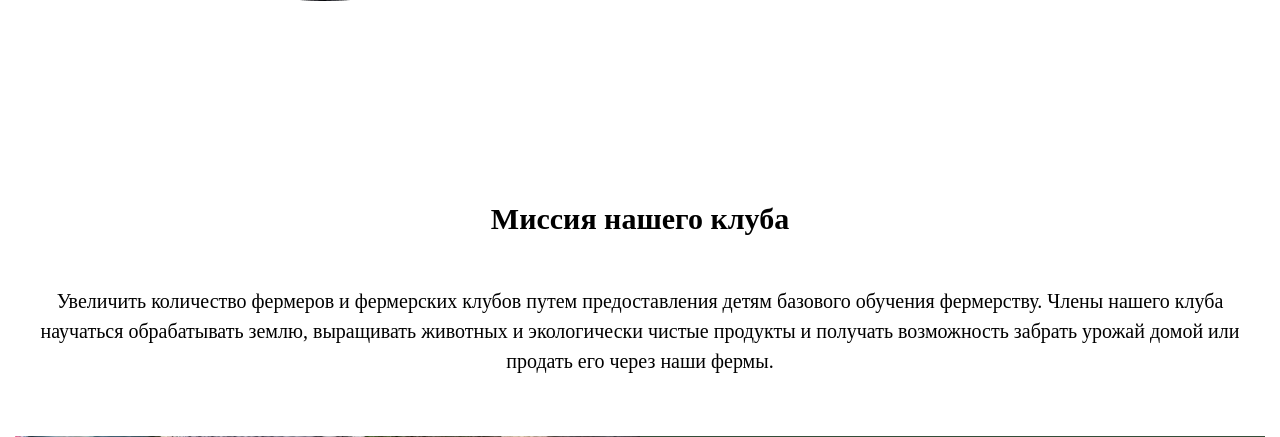
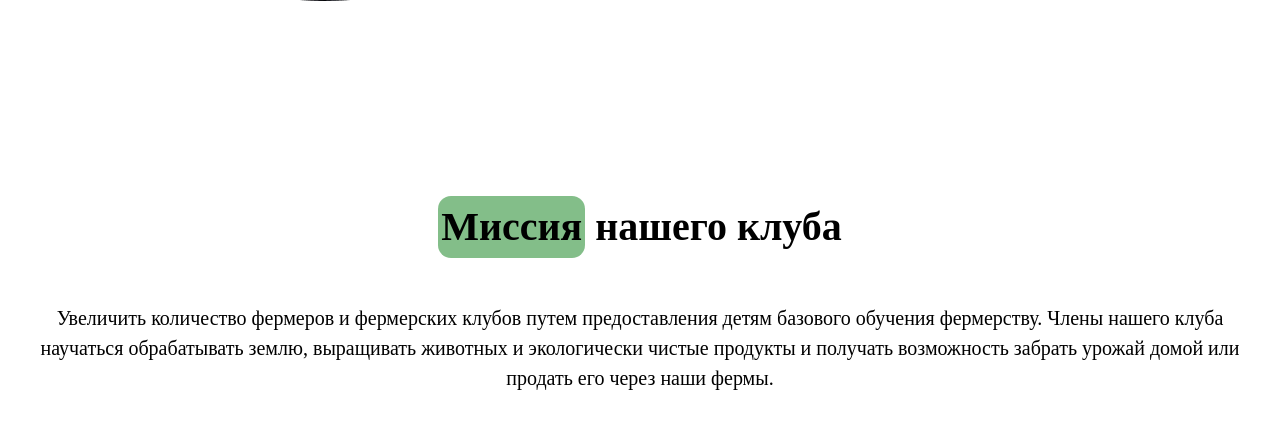
Before and after one commit to Killman03/renewfarm_site, a Flask app: page /farming-club in a window 1280 px wide. Shown: the part 1311-1748 px from the top of the page. Run offline with Flask 3, Linux system fonts and the light colour scheme; some web fonts are replaced.

Commit message:
Version 1.0 (club change)

```diff
--- a/static/css/club.css
+++ b/static/css/club.css
@@ -23,12 +23,14 @@
 }
 
 .future-title2{
+
+}
+.green-block{
   display: block;
   margin: 0 auto;
   padding: 21px 30px;
   border-radius: 13px;
   background-color: #83BE89;
-
 }
 .future-title2 p{
   font-size: 40px;
@@ -45,7 +47,16 @@
 }
 .club__mission-title {
   text-align: center;
+  font-size: 40px;
+  font-weight: 800;
   margin-bottom: 45px;
+  word-spacing: 4 px;
+}
+.club__mission .green-block {
+
+  padding: 1px 3px;
+  display: inline-block;
+  margin: 0;
 }
 .club__mission-text {
   text-align: center;
--- a/templates/club.html
+++ b/templates/club.html
@@ -11,14 +11,14 @@
             <img src="../static/img/club-future.png" alt="Club Future">
               <h1 class="club__future-title">
                   <p class="future-title1">Будущие</p>
-                  <div class="future-title2"><p>фермеры </p></div>
+                  <div class="future-title2 green-block"><p>фермеры </p></div>
                   <p class="future-title3">Кыргызстана</p>
               </h1>
             </div>
           </section>
           <section class="club__mission">
             <div class="container">
-              <h2 class="club__mission-title">Миссия  нашего клуба</h2>
+              <h2 class="club__mission-title"><span class="green-block">Миссия</span>   нашего клуба</h2>
               <p class="club__mission-text">Увеличить количество фермеров и фермерских клубов путем предоставления детям базового обучения фермерству. Члены нашего клуба научаться обрабатывать землю, выращивать животных и экологически чистые продукты и получать возможность забрать урожай домой или продать его через наши фермы.</p>
               <div class="club__mission-content">
                 <img src="../static/img/club-mission.png" alt="Club Mission">
```
